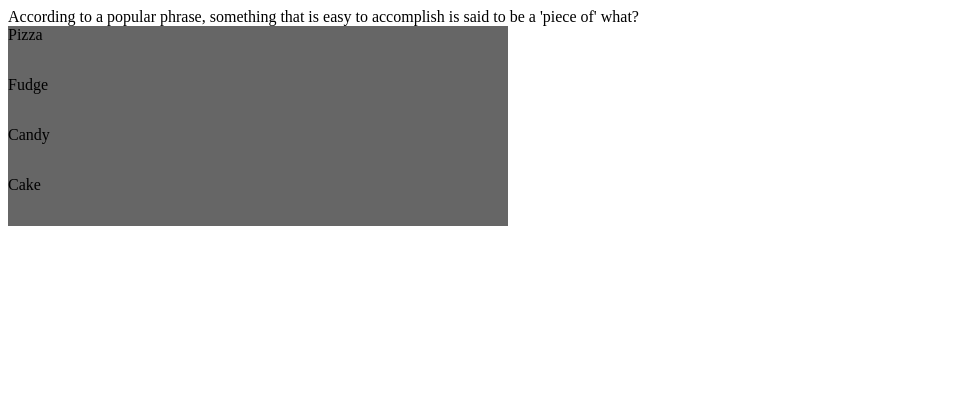
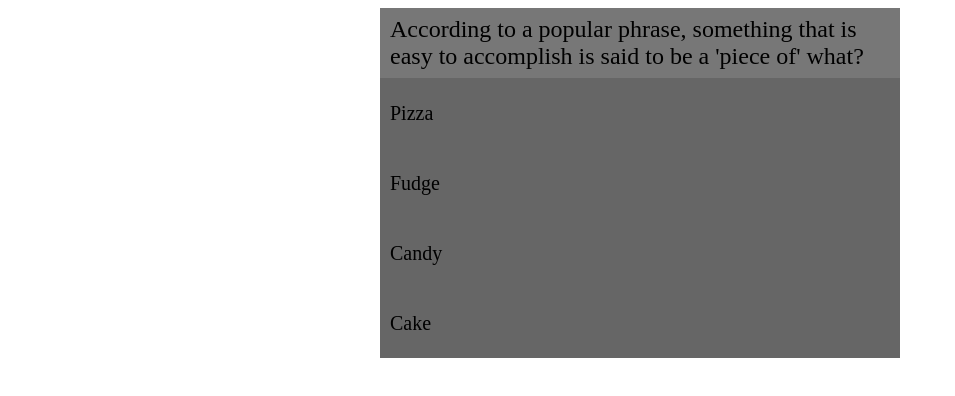
Before and after one commit to Skullet-on/quiz, a React (Create React App) app: page / in a window 1280 px wide. Shown: the top 396 px of the page, without its empty margins (0-955 px from the left). Built offline with nearby package versions, Linux system fonts and the light colour scheme.

Commit message:
added styles

```diff
--- a/src/components/quiz/index.jsx
+++ b/src/components/quiz/index.jsx
@@ -2,6 +2,7 @@ import React, { Component } from 'react'
 import Question from './question'
 import Win from './win'
 import db from './data.json'
+import './quiz.css'
 
 class Quiz extends Component {
   constructor(props){
@@ -68,7 +69,7 @@ class Quiz extends Component {
 
   render() {
     return (
-      <div>
+      <div className="quiz">
         { this.current(this.state.count) }
       </div>
     )
--- a/src/components/quiz/question/answers/answers.css
+++ b/src/components/quiz/question/answers/answers.css
@@ -2,6 +2,9 @@
     width: 500px;
     height: 50px;
     background: #666666;
+    font-size: 20px;
+    align-content: center;
+    padding: 10px;
 }
 .wrong {
     background: #f86464;
--- a/src/components/quiz/question/index.jsx
+++ b/src/components/quiz/question/index.jsx
@@ -1,5 +1,6 @@
 import React, { Component } from 'react'
 import Answers from './answers'
+import './question.css'
 
 export default class Question extends Component {
   constructor(props){
@@ -35,8 +36,10 @@ export default class Question extends Component {
   }
   render() {
     return (
-      <div className="question">
-        { this.props.question }
+      <div>
+        <div className="question">
+          { this.props.question }
+        </div>
         { this.list() }
       </div>
     )
--- /dev/null
+++ b/src/components/quiz/question/question.css
@@ -0,0 +1,9 @@
+.question {
+    display: flex;
+    background: #777777;
+    height: 50px;
+    max-width: 500px;
+    font-size: 24px;
+    align-items: center;
+    padding: 10px;
+}
--- /dev/null
+++ b/src/components/quiz/quiz.css
@@ -0,0 +1,4 @@
+.quiz {
+    display: flex;
+    justify-content: center;
+}
--- a/src/components/quiz/win/index.jsx
+++ b/src/components/quiz/win/index.jsx
@@ -1,12 +1,19 @@
 import React, { Component } from 'react'
+import './win.css'
 
 export default class Win extends Component {
+  handleClick(e){
+    window.location.reload();
+  }
   render() {
     return (
-      <div>
-        You Win!
-        Correct answers: { this.props.correct }
-        Fail answers: { this.props.fail }
+      <div className="statistic">
+        Your score:
+        <div className="stats">
+          <p>Correct answers: { this.props.correct }</p>
+          <p>Fail answers: { this.props.fail }</p>
+        </div>
+        <button className="reload" onClick={ e => this.handleClick(e) }>Reload</button>
       </div>
     )
   }
--- /dev/null
+++ b/src/components/quiz/win/win.css
@@ -0,0 +1,9 @@
+.statistic {
+    background: #999999;
+    max-width: 800px;
+    font-size: 24px;
+    padding: 10px;
+}
+.reload {
+    padding: 10px;
+}
```
